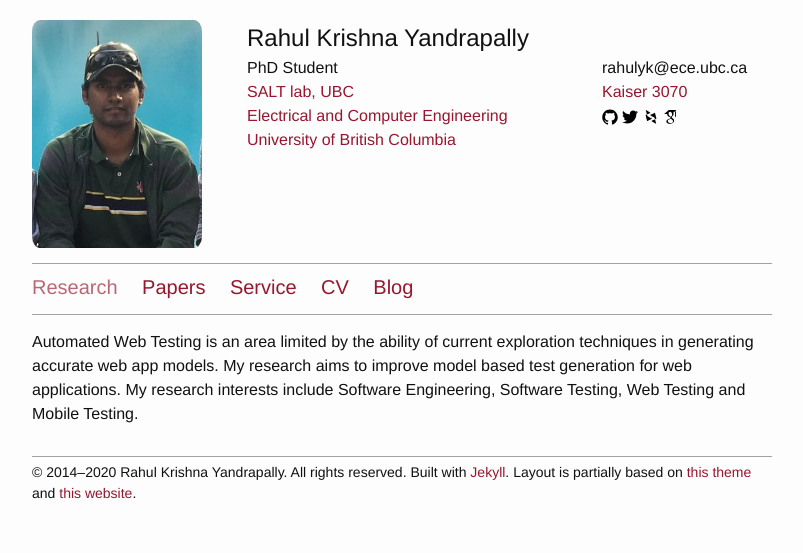
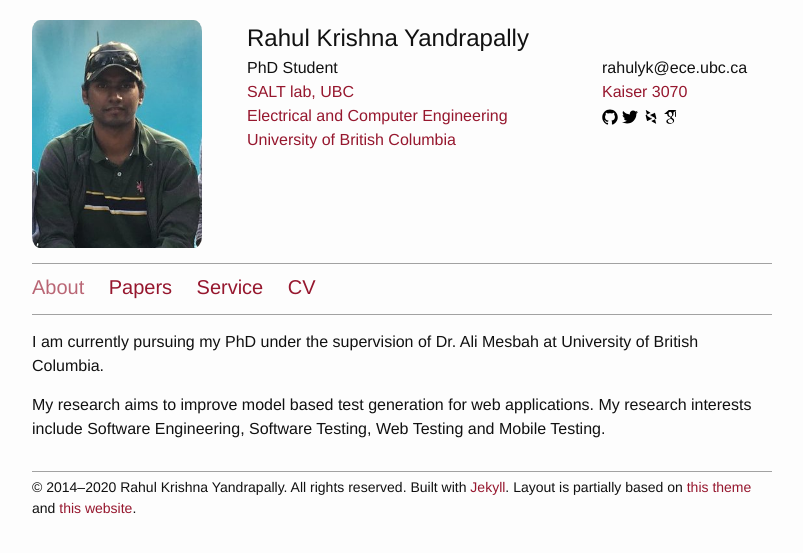
Before and after one commit to yrahulkr/yrahulkr.github.io, a Jekyll site: the page built from index.md, in a window 1280 px wide. Shown: the top 553 px of the page, without its empty margins (238-1041 px from the left). Built offline with Jekyll 4.4.1, drawn with Linux system fonts in a browser that asks for light colours.

Commit message:
Updating about page and removing outdated CV

```diff
--- a/index.md
+++ b/index.md
@@ -1,8 +1,9 @@
 ---
 layout: default
-title: Research
+title: About
 weight: 1
-group: research
+group: about
 ---
+I am currently pursuing my PhD under the supervision of Dr. Ali Mesbah at University of British Columbia.
 
-Automated Web Testing is an area limited by the ability of current exploration techniques in generating accurate web app models. My research aims to improve model based test generation for web applications. My research interests include Software Engineering, Software Testing, Web Testing and Mobile Testing.
+ My research aims to improve model based test generation for web applications. My research interests include Software Engineering, Software Testing, Web Testing and Mobile Testing.
```
Also changed, not shown: nav/blog.md (deleted, +0 -22 lines), nav/cv.md (+0 -4 lines).
